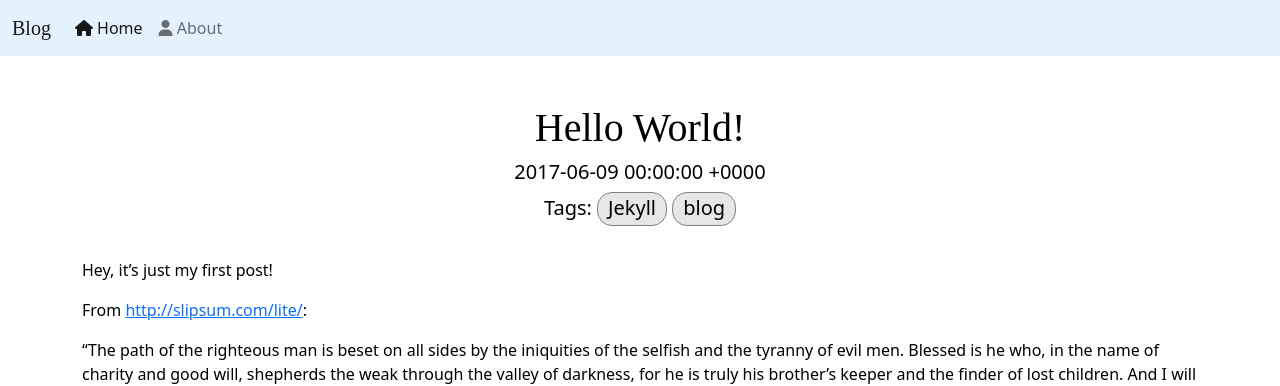
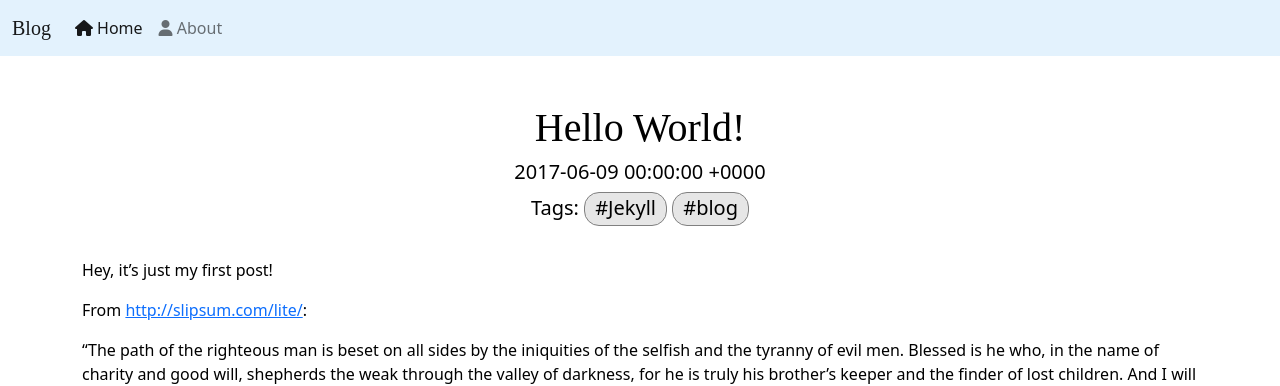
Before and after one commit to happydm09/B, a Jekyll site: the page built from _posts/2017-06-09-first-post.md, in a window 1280 px wide. Shown: the top 386 px of the page. Built offline with Jekyll 4.4.1, drawn with Linux system fonts in a browser that asks for light colours; nearby versions of some CDN libraries; some web fonts are replaced.

Commit message:
Update post.html

```diff
--- a/_layouts/post.html
+++ b/_layouts/post.html
@@ -10,7 +10,7 @@ layout: main
     <h5>Tags:
           {% if page.tags %}
             {% for tag in page.tags %}
-              <span class="tag">{{ tag }}</span>
+              <span class="tag">#{{ tag }}</span>
             {% endfor %}
           {% endif %}</h5>
   </div>
```
